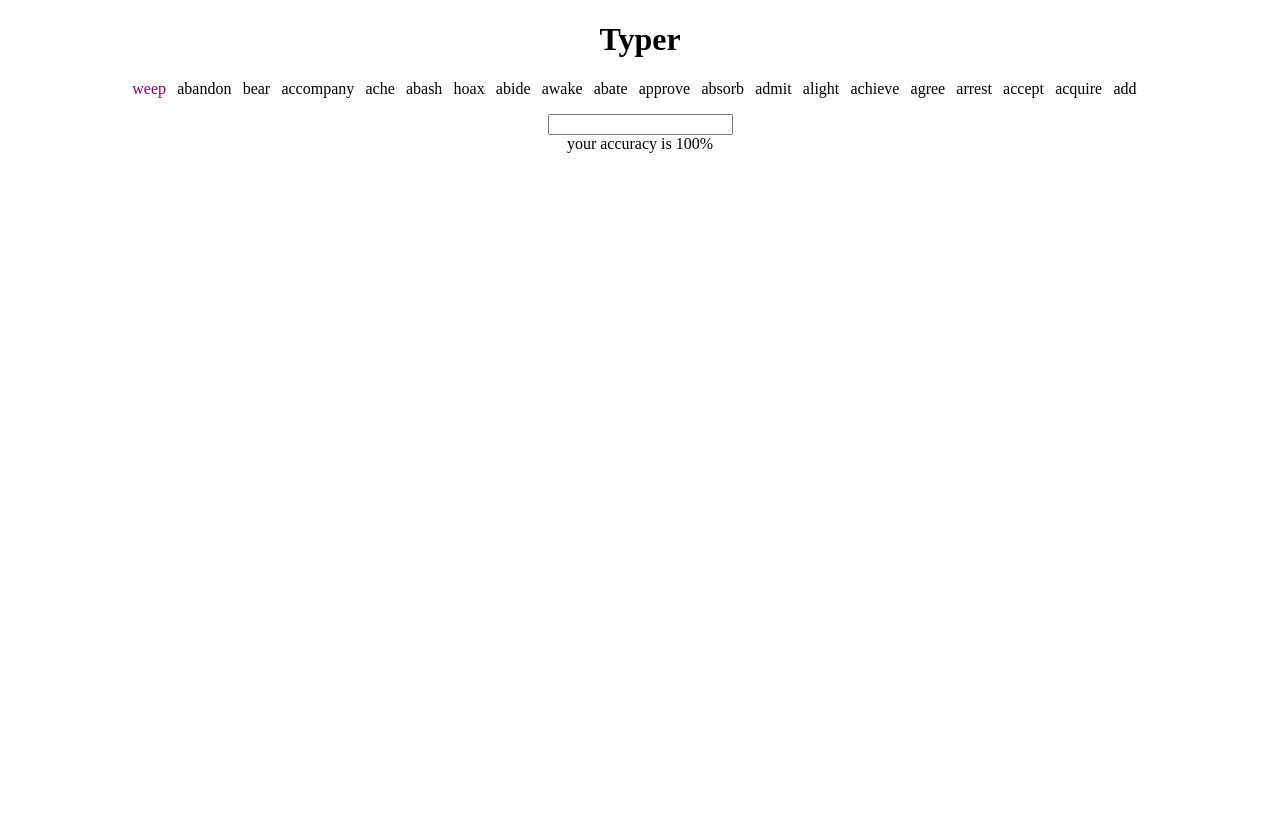
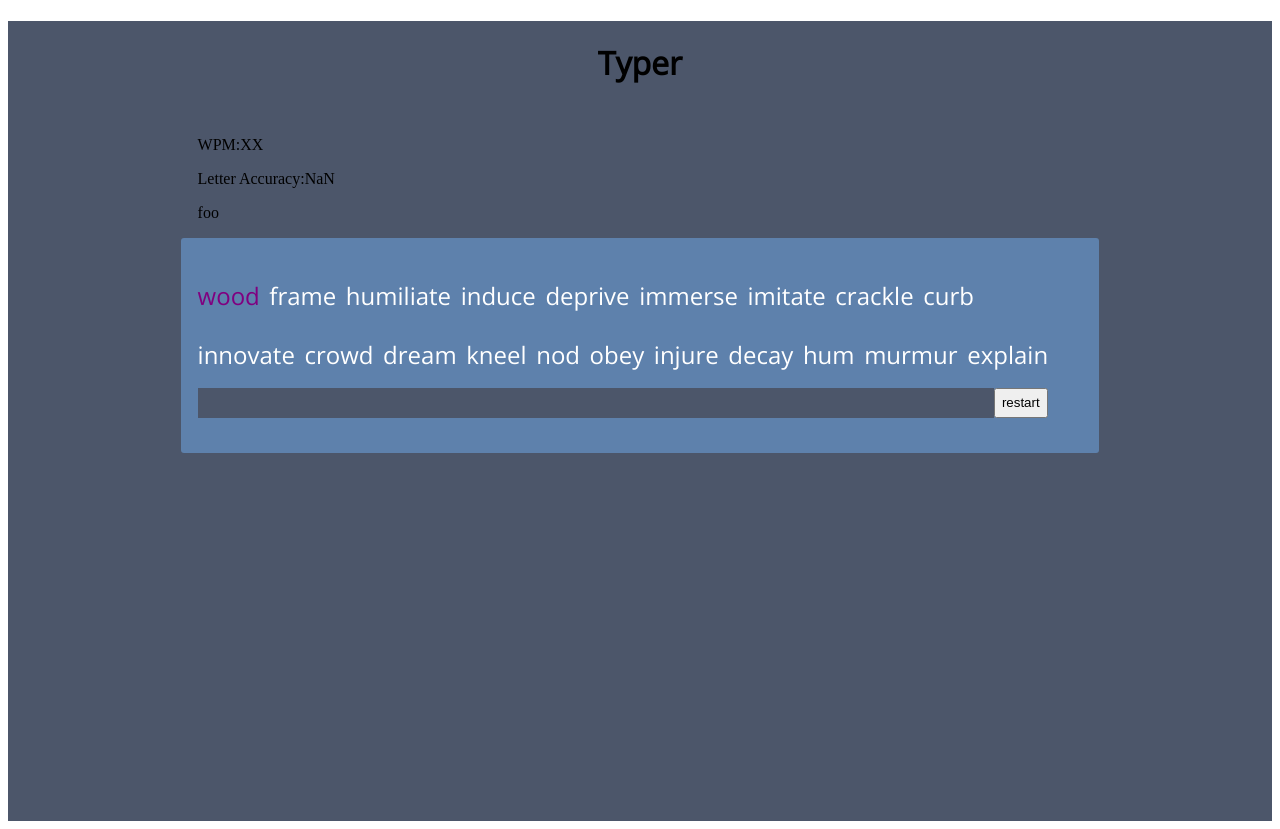
Before and after one commit to emptyelephants/typer, a Next.js app: page / in a window 1280 px wide. Before the commit the page ends 800 px from the top, so only its background shows below. Built offline with nearby package versions, Linux system fonts and the light colour scheme.

Commit message:
scoreboard fixes

```diff
--- /dev/null
+++ b/components/gameOptions.js
@@ -0,0 +1,11 @@
+import styled from 'styled-components';
+
+
+const GameOptions = props => (
+  <>
+    <p>foo</p>
+  </>
+);
+
+
+export default GameOptions;
--- a/components/inputBar.js
+++ b/components/inputBar.js
@@ -1,4 +1,5 @@
 import React, { useState } from 'react';
+import styled from 'styled-components';
 
 const checkLetter = (
   userWord,
@@ -8,9 +9,12 @@ const checkLetter = (
   incrementUserLetters,
   updateIncorrect,
   wordIndex,
+  endOfGame,
 ) => {
   const letterIndex = userWord.length - 1;
-
+  if (endOfGame) {
+    return userWord;
+  }
   // ignore on empty word
   if (userWord[0] === ' ') {
     return '';
@@ -38,10 +42,17 @@ const checkLetter = (
   return userWord;
 };
 
-const handleBackspace = (e, decrementUserLetters) => {
-  if (e.key === 'Backspace') {
+const handleBackspace = (e, decrementUserLetters, userWord) => {
+  if (e.key === 'Backspace' && userWord) {
     decrementUserLetters();
   }
+};
+
+const handleGameStart = (handler, currentWord, wordIndex) => {
+  if (currentWord === '' && wordIndex === 0) {
+    return handler(Date.now());
+  }
+  return false;
 };
 
 const InputBar = (props) => {
@@ -53,14 +64,17 @@ const InputBar = (props) => {
     updateIncorrect,
     incrementUserLetters,
     decrementUserLetters,
+    setGameStart,
+    endOfGame,
   } = props;
 
   const [userWord, setUserWord] = useState('');
 
   return (
-    <>
-      <input
-        className={userWord === currentWord.slice(0, userWord.length) ? '' : 'inputWrong'}
+    <GameControls>
+      <GameInput
+        value={userWord}
+        incorrectWord={userWord.trim() !== currentWord.slice(0, userWord.length)}
         onChange={e => setUserWord(checkLetter(
           e.target.value,
           incrementWordIndex,
@@ -69,12 +83,43 @@ const InputBar = (props) => {
           incrementUserLetters,
           updateIncorrect,
           wordIndex,
+          endOfGame,
         ))}
-        onKeyDown={e => handleBackspace(e, decrementUserLetters)}
-        value={userWord}
+        onKeyDown={(e) => {
+          handleBackspace(e, decrementUserLetters, userWord);
+          handleGameStart(setGameStart, userWord, wordIndex);
+        }}
       />
-    </>
+      <GameRestart
+        onClick={() => console.log('todo')}
+      >
+        restart
+      </GameRestart>
+    </GameControls>
   );
 };
 
+
 export default InputBar;
+
+
+const GameInput = styled.input`
+  background: ${props => (props.incorrectWord ? '#BF616A' : '#4C566A')};
+  width: 90%;
+  border:none;
+  height:30px;
+  font-size:24px;
+  padding:12px 12px;
+  box-sizing:border-box;
+  color:#fff;
+`;
+
+const GameRestart = styled.button`
+`;
+
+const GameControls = styled.div`
+  width: 100%;
+  padding:14px 0 0;
+  text-align:left;
+  display:flex;
+`;
--- a/components/scoreBoard.js
+++ b/components/scoreBoard.js
@@ -1,26 +1,27 @@
-import styled from 'styled-components';
-
 const ScoreBoard = (props) => {
-  const { wpm, wordAccuracy, letterAccuracy } = props;
+  const {
+    gameStart,
+    wordIndex,
+    endOfGame,
+    incorrectWords,
+    letterAccuracy,
+  } = props;
+  const wpmScore = (((wordIndex - incorrectWords) / ((Date.now() - gameStart) / 1000)) * 60);
+  const letterAccActual = (
+    ((letterAccuracy.userLetters - letterAccuracy.wrongLetters) / letterAccuracy.userLetters)
+  );
   return (
-    <ScoreBoardContainer>
+    <div>
       <p>
         WPM:
-        {wpm}
-      </p>
-      <p>
-        Word Accuracy:
-        {wordAccuracy}
+        { (endOfGame && wpmScore) || 'XX'}
       </p>
       <p>
         Letter Accuracy:
-        {letterAccuracy}
+        {(letterAccActual * 100).toFixed(0)}
       </p>
-    </ScoreBoardContainer>
+    </div>
   );
 };
 
-const ScoreBoardContainer = styled.div`
-  border:1px solid black;
-`;
 export default ScoreBoard;
--- a/components/wordsDisplay.js
+++ b/components/wordsDisplay.js
@@ -16,18 +16,27 @@ const WordDisplay = (props) => {
   const { words, wordIndex, incorrectWords } = props;
   const allWords = wordsAssembler(words, wordIndex, incorrectWords);
   return (
-    <p>
+    <WordsContainer>
       {allWords}
-    </p>
+    </WordsContainer>
   );
 };
 
-const WordState = styled.span`
+const WordState = styled.p`
   color: ${props => (props.wasWrong ? 'red' : 'green')};
   color: ${props => (props.current ? 'purple' : '')};
-  color: ${props => (props.upComing ? 'black' : '')};
+  color: ${props => (props.upComing ? '#fff' : '')};
   display:inline-block;
-  margin-right:0.7em;
+  margin-right:0.4em;
+  margin-bottom:0.1em;
+  font-size:24px;
+  font-family:'Open Sans';
+
+`;
+
+const WordsContainer = styled.div`
+  display:flex;
+  flex-wrap:wrap;
 `;
 
 export default WordDisplay;
--- a/pages/_document.js
+++ b/pages/_document.js
@@ -1,6 +1,6 @@
 import Document, { Head, Main, NextScript } from 'next/document';
 // Import styled components ServerStyleSheet
-import { ServerStyleSheet } from 'styled-components';
+import styled,{ ServerStyleSheet } from 'styled-components';
 
 export default class MyDocument extends Document {
   static getInitialProps({ renderPage }) {
@@ -24,6 +24,9 @@ export default class MyDocument extends Document {
           <title>Typer</title>
           {/* Step 5: Output the styles in the head  */}
           {this.props.styleTags}
+
+          <link href="https://fonts.googleapis.com/css?family=Open+Sans:400+800" rel="stylesheet" />
+          <link rel="stylesheet" href="https://cdnjs.cloudflare.com/ajax/libs/meyer-reset/2.0/reset.min.css" integrity="sha256-gvEnj2axkqIj4wbYhPjbWV7zttgpzBVEgHub9AAZQD4=" crossorigin="anonymous" />
         </Head>
         <body>
           <Main />
--- a/pages/index.js
+++ b/pages/index.js
@@ -4,32 +4,48 @@ import styled from 'styled-components';
 
 import InputBar from '../components/inputBar';
 import WordsDisplay from '../components/wordsDisplay';
+import ScoreBoard from '../components/scoreBoard';
+import GameOptions from '../components/gameOptions';
 
 import allWords from '../words';
 
 const Index = (props) => {
+  const { words } = props;
 
-  const { words } = props;
   const [wordIndex, incrementWordIndex] = useState(0);
-  const [userLetters, setUserLetters] = useState(12);
+  const [userLetters, setUserLetters] = useState(0);
   const [wrongLetters, setWrongLetters] = useState(0);
   const [incorrectWords, setIncorrect] = useState([]);
+  const [gameStart, setGameStart] = useState(0);
+  const [ammountOfWords, setAmmountOfWords] = useState(20);
 
-  // user set ammount of words;
-  const shortword = words.slice(0, 20);
-  const currentWord = shortword[wordIndex];
-
+  const gameWords = words.slice(0, ammountOfWords);
+  const currentWord = gameWords[wordIndex];
+  const endOfGame = gameWords[wordIndex] === undefined;
   return (
+    <Game>
+      <GameTitle>Typer</GameTitle>
+      <GameInfo>
+        <ScoreBoard
+          gameStart={gameStart}
+          wordIndex={wordIndex}
+          endOfGame={endOfGame}
+          letterAccuracy={{ userLetters, wrongLetters }}
+          incorrectWords={incorrectWords.length}
+        />
+        <GameOptions
+          setAmmountOfWords={e => setAmmountOfWords(e)}
+        />
+      </GameInfo>
       <GameContainer>
-      <h1>Typer</h1>
         <div>
           <WordsDisplay
-          words={shortword}
+            words={gameWords}
             wordIndex={wordIndex}
             incorrectWords={incorrectWords}
           />
           <InputBar
-          currentWord={currentWord}
+            currentWord={currentWord || ' '}
             wordIndex={wordIndex}
             incrementWordIndex={() => incrementWordIndex(wordIndex + 1)}
             incrementWrongLetters={() => setWrongLetters(wrongLetters + 1)}
@@ -37,23 +53,20 @@ const Index = (props) => {
             updateIncorrect={e => setIncorrect([...incorrectWords, e])}
             incrementUserLetters={() => setUserLetters(userLetters + 1)}
             decrementUserLetters={() => setUserLetters(userLetters - 1)}
+            setGameStart={e => setGameStart(e)}
+            endOfGame={endOfGame}
           />
           <br />
-        {`your accuracy is  ${(((userLetters - wrongLetters) / userLetters) * 100).toFixed(0)}%`}
         </div>
       </GameContainer>
+    </Game>
   );
 };
 
-const GameContainer = styled.div`
-  text-align:center;
-  max-width:1440px;
-  margin:auto;
-`;
 
 // all available words to play with
 Index.getInitialProps = async function () {
-  allWords.sort(() => Math.random() - 0.2);
+  allWords.sort(() => Math.random() - 0.5);
   const words = allWords.slice(0, 1000);
 
   return {
@@ -62,3 +75,32 @@ Index.getInitialProps = async function () {
 };
 
 export default Index;
+const Game = styled.div`
+  height:100vh;
+  background:#4C566A;
+`;
+
+const GameContainer = styled.div`
+  text-align:center;
+  margin:auto;
+  max-width: 70%;
+  margin: auto;
+  padding: 17px;
+  border-radius: 3px;
+  background:#5E81AC;
+`;
+
+const GameInfo = styled.div`
+  width: 70%;
+  margin: auto;
+  box-sizing:border-box;
+  margin-bottom:10px;
+`;
+
+const GameTitle = styled.h1`
+  text-align:center;
+  font-weight:bold;
+  font-size:2em;
+  padding:20px 0px 30px;
+  font-family:'Open Sans';
+`;
```
Also changed, not shown: package.json (+8 -13 lines), pages/_error.js (added, +16 -0 lines), pages/timer.js (added), 1 other file (tests, documents, lock files or other folders). Lines whose indentation alone changed are shown as unchanged.
